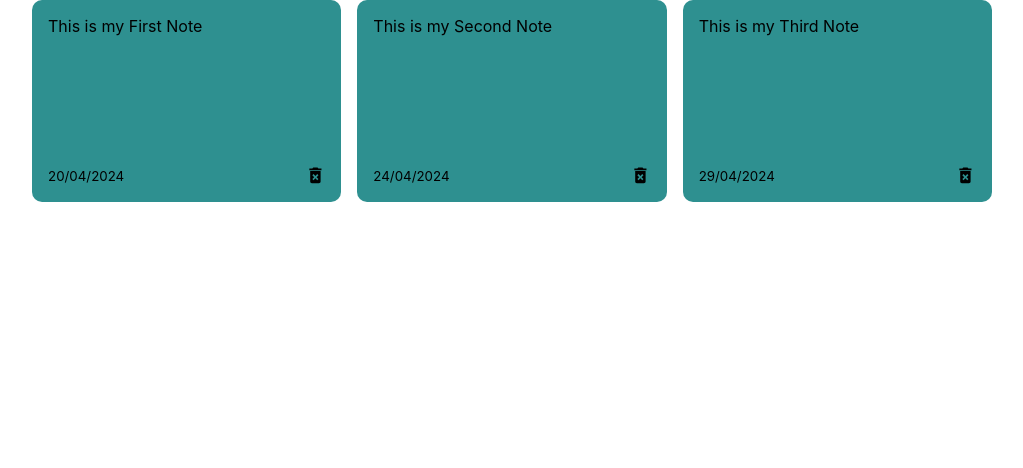
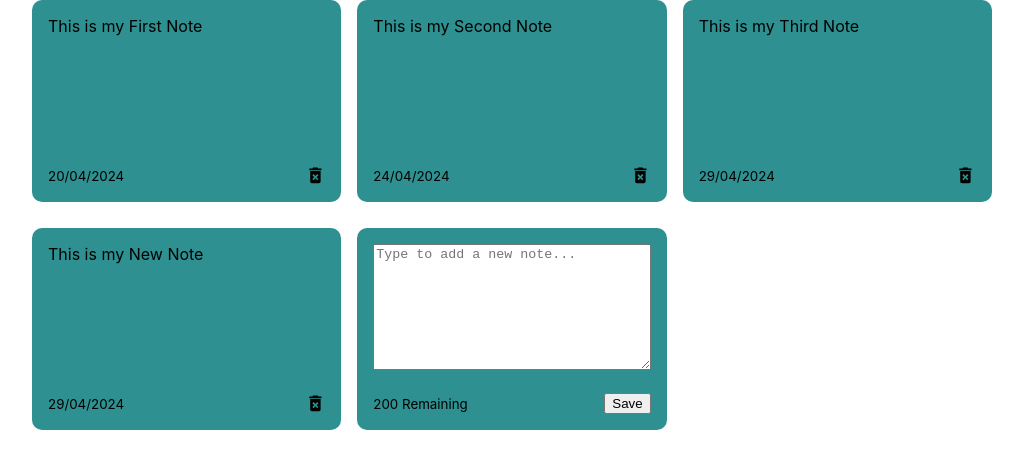
Before and after one commit to UjjawalChoudhary912/Notes-App-Using-React, a React (Create React App) app in the folder notes-app/: page / in a window 1280 px wide. Shown: the top 468 px of the page, without its empty margins (128-1151 px from the left). Built offline with nearby package versions, Linux system fonts and the light colour scheme.

Commit message:
New note text-area for adding new Note

```diff
--- a/notes-app/src/App.js
+++ b/notes-app/src/App.js
@@ -20,6 +20,11 @@
     text: "This is my Third Note",
     date:"29/04/2024",
   },
+  {
+    id: nanoid(),
+    text: "This is my New Note",
+    date:"29/04/2024",
+  },
 ]);
   return (
     <div className="container">
--- /dev/null
+++ b/notes-app/src/components/AddNote.js
@@ -0,0 +1,17 @@
+const AddNote = () => {
+  return (
+    <div className="note new">
+      <textarea
+         rows='8'
+         cols='10'
+         placeholder="Type to add a new note..."
+      ></textarea>
+      <div className="note-footer">
+        <small>200 Remaining</small>
+        <button className="save">Save</button>
+      </div>
+    </div>
+  )
+}
+
+export default AddNote
--- a/notes-app/src/components/NotesList.js
+++ b/notes-app/src/components/NotesList.js
@@ -1,4 +1,5 @@
 import Note from "./Note";
+import AddNote from "./AddNote";
 
 const NotesList = ({notes}) => {
   return (
@@ -6,6 +7,7 @@
         {notes.map((note)=>(
            <Note id={note.id} text={note.text} date={note.date}/>
         ))}
+        <AddNote/>
      </div>
   )
 }
```
